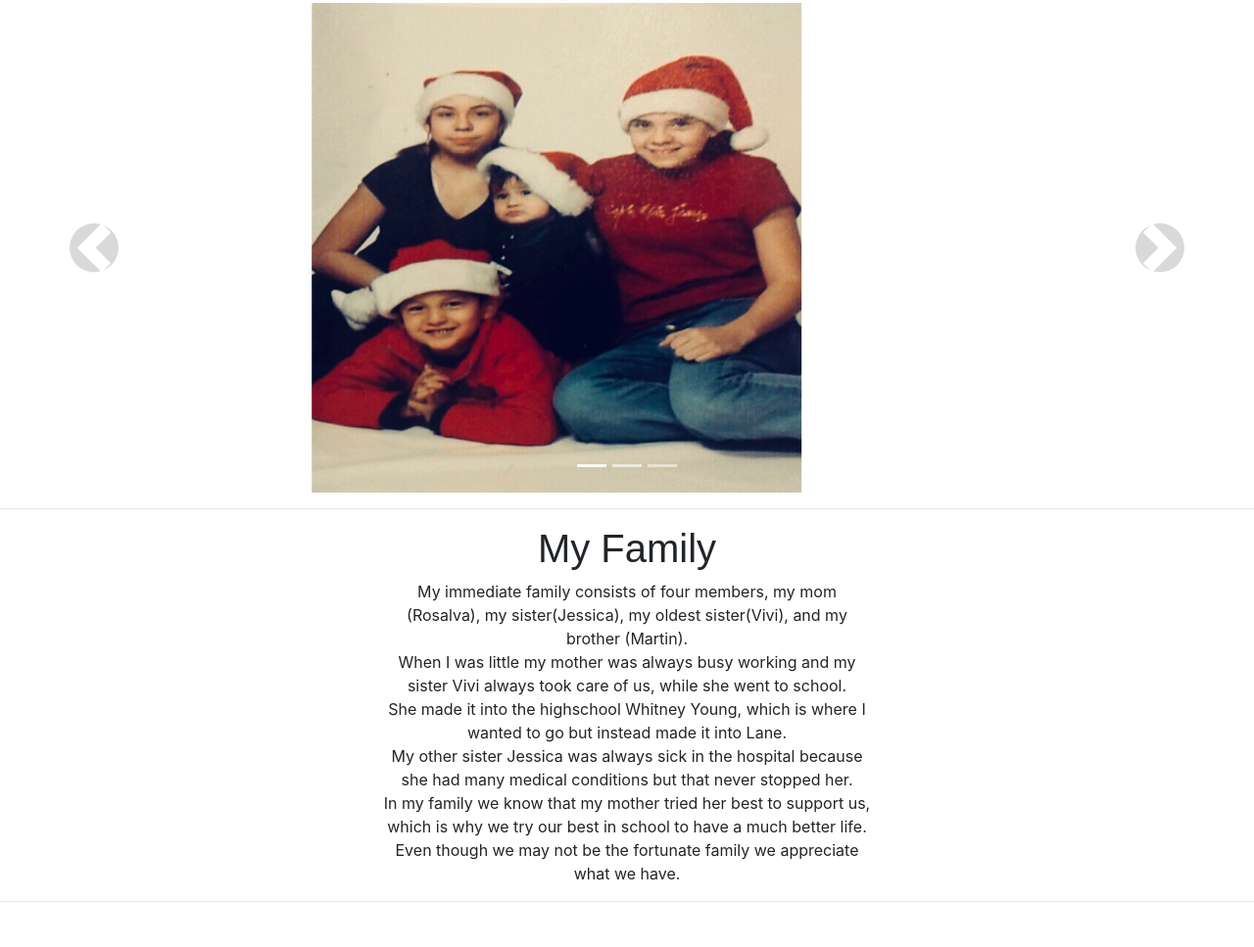
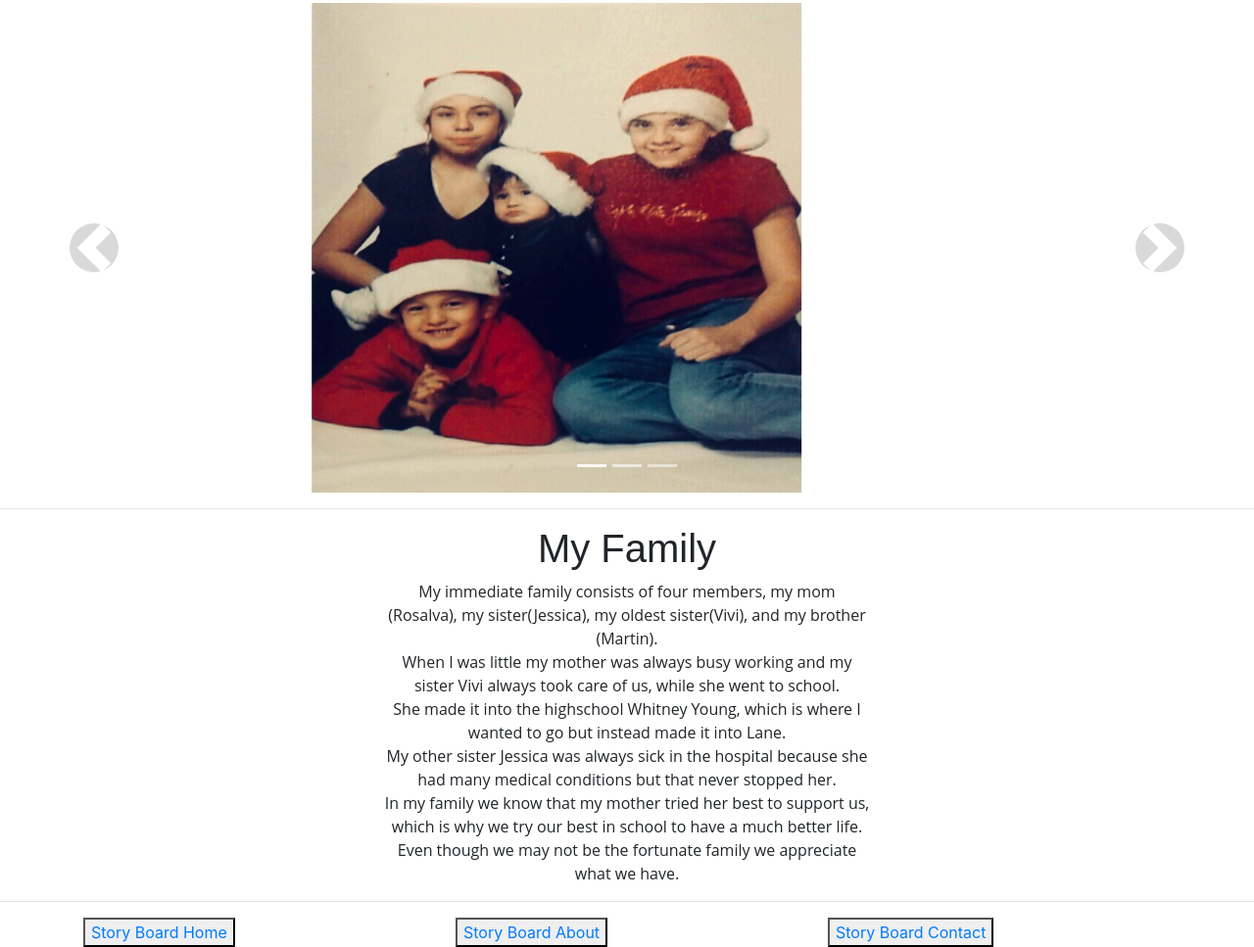
Before and after one commit to rpmartinez03/ecs1819-1, a plain HTML site: page webFinal/index2.html in a window 1280 px wide. Shown: the part 297-1264 px from the top of the page at 98% size. Before the commit the page ends 1234 px from the top, so only its background shows below. Drawn offline with nearby package versions, Linux system fonts and the light colour scheme.

Commit message:
First commit

```diff
--- a/tributeCite/style.css
+++ b/tributeCite/style.css
@@ -23,6 +23,8 @@
 }
 .class3 {
     text-align: center;
+    color: white;
+    font-family: fantasy;
 }
 
 .class4{
@@ -34,3 +36,7 @@
 .class6{
 	height:50px;
 }
+.jumbotron{
+    background-image:url(images2/fall.1.jpg);
+    height:168px;
+}
--- a/webFinal/index2.html
+++ b/webFinal/index2.html
@@ -40,7 +40,7 @@
               <a class="nav-link" href="index3.html">Contact</a>
            </li>
             <li class="nav-item">
-                <a class="nav-link" href="index4.html">Tribute Page</a>
+                <a class="nav-link" href="../tributeCite/index.html">Tribute Page</a>
             </li>
          </ul>
     </nav>
@@ -93,9 +93,33 @@
                     </center>
 
                     <hr>
+            <footer>
+                <div class="container">
+                    <div class="row">
+                        <div class="col-lg-4">
+                            <button>
+                                <a href="images/home.jpg">Story Board Home
+                                </a>
+                            </button>
+                        </div>
 
-                    <footer>
+                        <div class="col-lg-4">
+                            <button>
+                               <a href="images/about.jpg">
+                                Story Board About
+                               </a>
+                            </button>
+                        </div>
 
-                    </footer>
+                        <div class="col-lg-4">
+                            <button>
+                                <a href="images/contact.jpg">
+                                   Story Board Contact
+                                </a>
+                            </button>
+                        </div>
+                    </div>
+                </div>
+            </footer>
         </body>
     </html>
--- a/webFinal/style.css
+++ b/webFinal/style.css
@@ -88,6 +88,6 @@
     width:400px;
     height:400px;
 }
-.class15{
+.p{
     font-family: 'Open Sans';
 }
--- a/webFinal/style2.css
+++ b/webFinal/style2.css
@@ -32,4 +32,5 @@
 }
 .class3{
     width:500px;
+    font-family: 'Open Sans';
 }
```
Also changed, not shown: webFinal/index.html (+29 -6 lines), webFinal/index3.html (+28 -0 lines), tributeCite/images2/fall.1.jpg (added), 3 other files.
